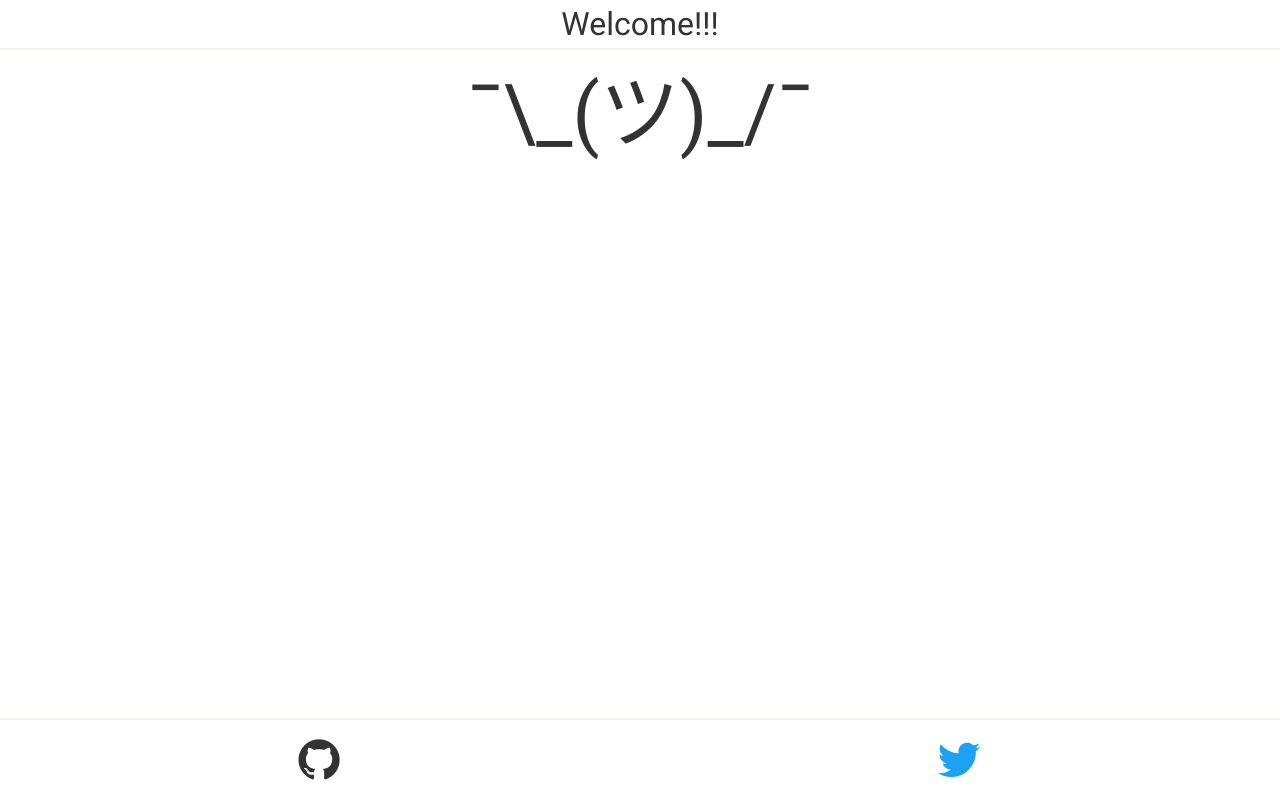
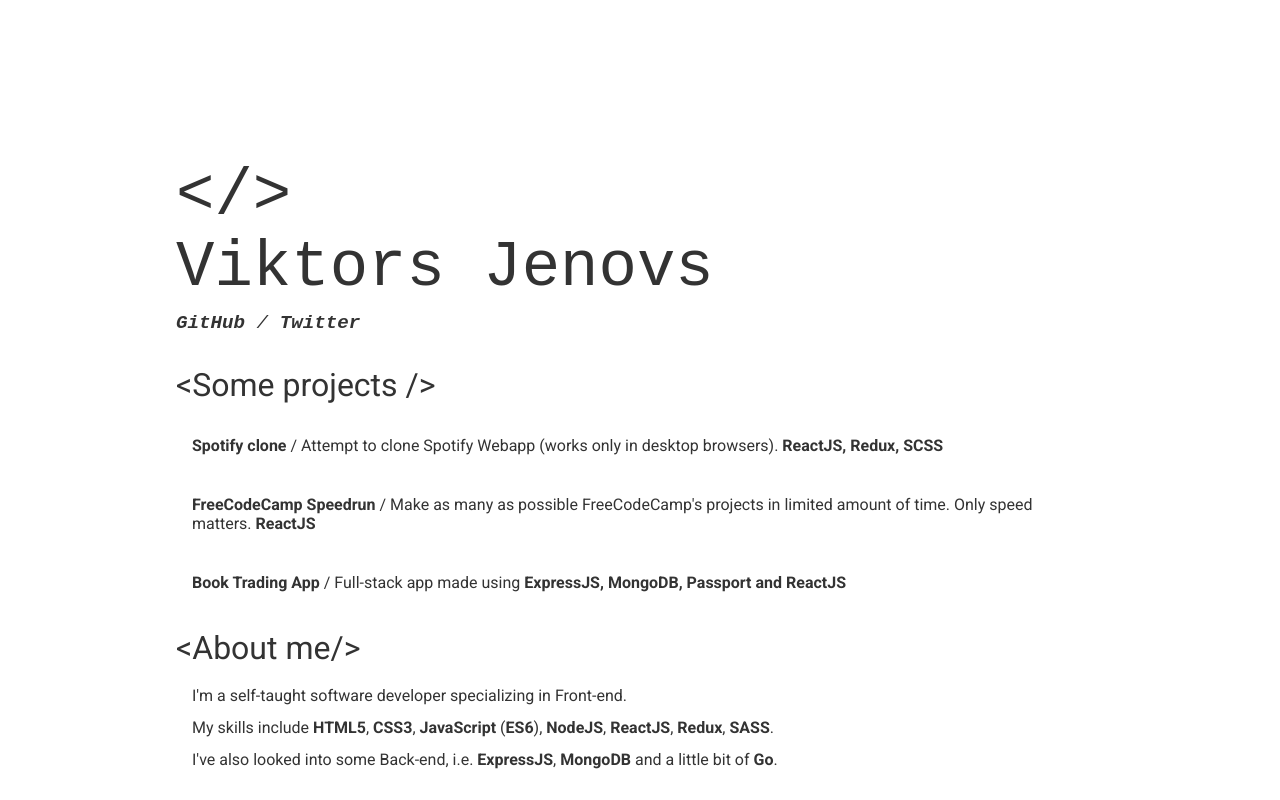
Before and after one commit to jenovs/portfolio, a React app: page / in a window 1280 px wide. Built offline with nearby package versions, Linux system fonts and the light colour scheme.

Commit message:
Refactor App into basic layout

```diff
--- a/src/components/App/App.js
+++ b/src/components/App/App.js
@@ -1,15 +1,49 @@
 import React, { Component } from 'react';
-
-import Footer from '../Footer';
-import Header from '../Header';
 
 class App extends Component {
   render() {
     return (
       <div className="app">
-        <Header />
-        <div className="app-body">¯\_(ツ)_/¯</div>
-        <Footer />
+        <div className="app__body">
+          <div className="app__main-title">
+            <h2>&lt;/&gt;</h2>
+            <h2>Viktors Jenovs</h2>
+          </div>
+          <div className="app__social">
+            <a href="https://github.com/jenovs" target="_blank" rel="noopener noreferrer">
+              GitHub
+            </a>
+            &nbsp;/&nbsp;
+            <a href="https://twitter.com/jviktors" target="_blank" rel="noopener noreferrer">
+              Twitter
+            </a>
+          </div>
+          <div className="app__projects">
+            <h3>&lt;Some projects /&gt;</h3>
+            <div className="app__project">
+              <a href="https://spotify-clone.jenovs.com" target="_blank" rel="noopener noreferrer">
+                <strong>Spotify clone</strong> / Attempt to clone Spotify Webapp (works only in desktop browsers). <strong>ReactJS, Redux, SCSS</strong>
+              </a>
+            </div>
+            <div className="app__project">
+              <a href="https://fcc-speedrun.jenovs.com/" target="_blank" rel="noopener noreferrer">
+                <strong>FreeCodeCamp Speedrun</strong> / Make as many as possible FreeCodeCamp's projects in limited amount of time. Only speed matters. <strong>ReactJS</strong>
+              </a>
+            </div>
+            <div className="app__project">
+              <a href="https://book-club.jenovs.com/" target="_blank" rel="noopener noreferrer">
+                <strong>Book Trading App</strong> / Full-stack app made using <strong>ExpressJS, MongoDB, Passport and ReactJS</strong>
+              </a>
+            </div>
+          </div>
+          <div className="app__about-me">
+            <h3>&lt;About me/&gt;</h3>
+            <p>I'm a self-taught software developer specializing in Front-end.</p>
+            <p>My skills include <strong>HTML5</strong>, <strong>CSS3</strong>, <strong>JavaScript</strong> (<strong>ES6</strong>), <strong>NodeJS</strong>, <strong>ReactJS</strong>, <strong>Redux</strong>, <strong>SASS</strong>.</p>
+            <p>I've also looked into some Back-end, i.e. <strong>ExpressJS</strong>, <strong>MongoDB</strong> and a little bit of <strong>Go</strong>.</p>
+            <p></p>
+          </div>
+        </div>
       </div>
     );
   }
--- a/src/components/App/style.css
+++ b/src/components/App/style.css
@@ -4,8 +4,86 @@
   min-height: 100vh;
 }
 
-.app-body {
+.app__body {
+  text-align: left;
   flex: 1 0 auto;
-  font-size: 5rem;
   margin: auto;
+  padding: 1rem;
+  padding-top: 5vh;
+  width: 100%;
+  max-width: 960px;
 }
+
+.app__body  h3 {
+  font-size: 2rem;
+  margin-bottom: 1rem;
+}
+
+.app__main-title {
+  font-size: 4rem;
+  font-family: monospace;
+  margin-bottom: 0.5rem;
+}
+
+.app__social {
+  font-size: 1.2rem;
+  font-family: monospace;
+  font-style: italic;
+  margin-bottom: 2rem;
+}
+
+.app__social a {
+  font-weight: 700;
+  opacity: 1;
+  transition: color 0.15s;
+}
+
+.app__social a:hover {
+  font-weight: 700;
+  color: var(--color-twitter-blue);
+}
+
+.app__projects {
+  display: flex;
+  flex-direction: column;
+  justify-content: center;
+  margin-bottom: 1rem;
+}
+
+.app__project {
+  box-shadow: 0 0 1px gray;
+  padding: 1rem;
+  margin-bottom: 1.5rem;
+}
+
+.app__project strong {
+  font-weight: 700;
+}
+
+.app__project a:hover {
+  color: var(--color-twitter-blue);
+}
+
+.app__about-me {
+  font-size: 1rem;
+  line-height: 2rem;
+}
+
+.app__about-me p {
+  padding-left: 1rem;
+}
+
+.app__about-me strong {
+  font-weight: 700;
+}
+
+@media (min-width: 400px) {
+  .app__body {
+    padding-top: 20vh;
+  }
+  .app__project {
+    padding-left: 1rem;
+    margin-bottom: 0.5rem;
+    box-shadow: none;
+  }
+}
--- a/src/styles/_colors.css
+++ b/src/styles/_colors.css
@@ -1,7 +1,7 @@
 :root {
   --nav-bar-color: white;
-  /*--main-color: #6495ED;*/
-  --main-color: #f4f2e9;
+  --color-main: #f4f2e9;
+  /*--color-main: #6495ED;*/
 
   --main-font-color: #333;
   --color-twitter-blue: #1DA1F2;
```
